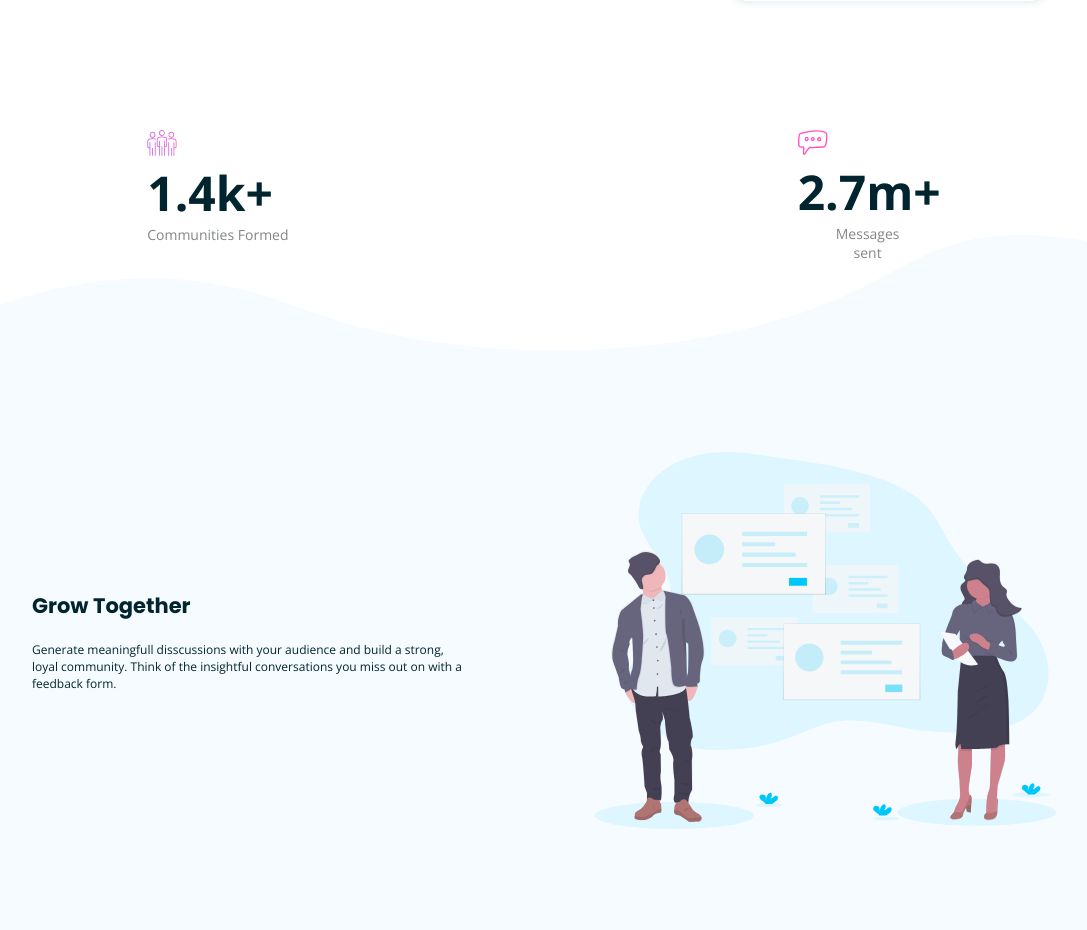
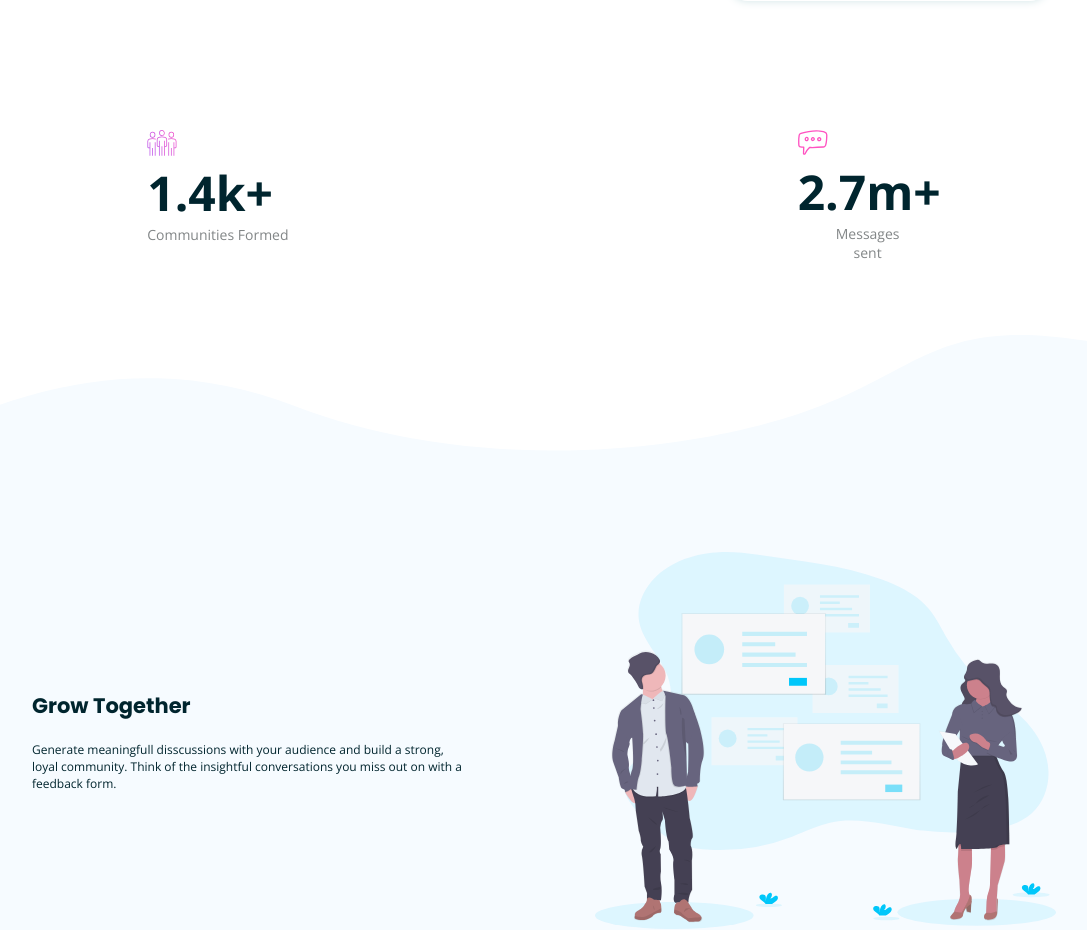
Before and after one commit to YelemyahM/huddle-landing-page, a plain HTML site: page index.html in a window 1280 px wide. Shown: the part 1200-2130 px from the top of the page, without its empty margins (96-1183 px from the left). Drawn offline with nearby package versions, Linux system fonts and the light colour scheme.

Commit message:
refactor : add padding to .stas div

```diff
--- a/app.css
+++ b/app.css
@@ -468,6 +468,10 @@ input[type="submit"]:hover {
 }
 
 @media screen and (min-width: 1000px) {
+  .presentation .stats {
+    padding-bottom: 100px;
+  }
+
   .newsletter form {
     flex-direction: row;
   }
```
